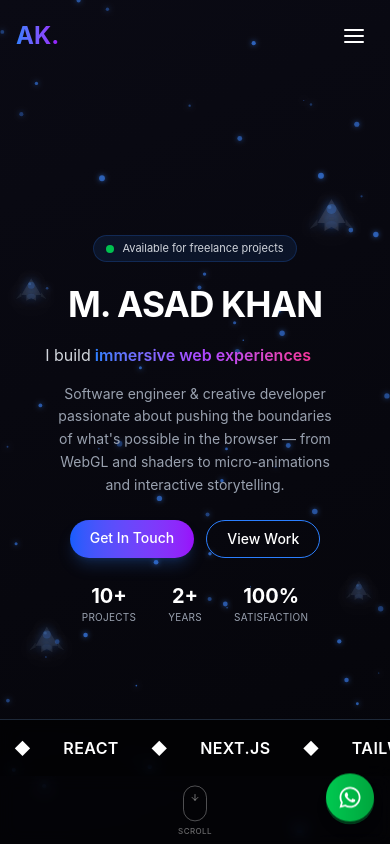
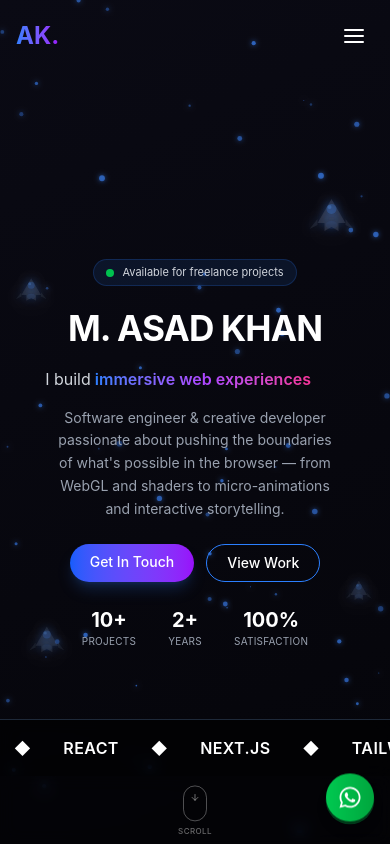
Before and after one commit to Asadniazi586/portfolio_website, a React app: page / in a window 390 px wide. Shown: the top 844 px of the page. Built offline with nearby package versions, Linux system fonts and the light colour scheme; the HTML template or start-up script is replaced by a standard one.

Commit message:
upgrade hero section

```diff
--- a/src/index.css
+++ b/src/index.css
@@ -135,7 +135,7 @@
   #home {
     min-height: 100vh !important;
     height: auto !important;
-    padding-top: 1rem !important;
+    padding-top: -1rem !important;
     padding-bottom: 0 !important;
     display: flex !important;
     align-items: center !important;
```
